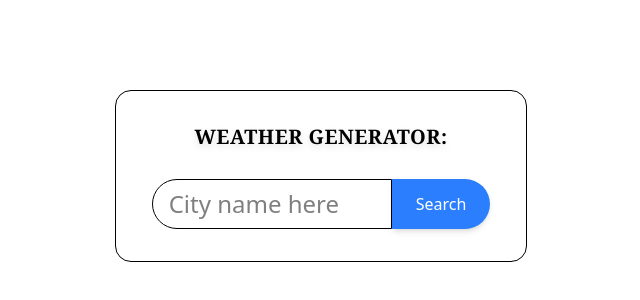
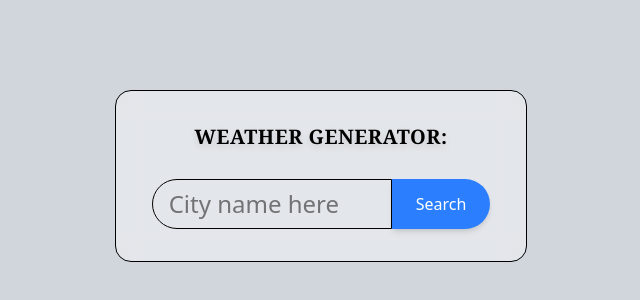
Before and after one commit to exeRik/Weatherapp, a React (Vite) app: page / in a window 1280 px wide. Shown: the part 224-524 px from the top of the page, without its empty margins (319-959 px from the left). Built offline with nearby package versions, Linux system fonts and the light colour scheme.

Commit message:
final chnages

```diff
--- a/src/components/Weatherr.jsx
+++ b/src/components/Weatherr.jsx
@@ -46,14 +46,14 @@ const Weatherr = () => {
   };
 
 const chooseBgClass = () => {
-  if (!data || !data.current || !data.current.condition) return "g-gradient-to-t from-gray-100 via-gray-400 to-gray-100";
+  if (!data || !data.current || !data.current.condition) return "bg-gray-300";
 
   const condition = data.current.condition.text.toLowerCase();
 
   if (condition.includes("sun")) return "bg-gradient-to-t from-yellow-200 via-orange-300 to-yellow-200";
   if (condition.includes("partly") && condition.includes("cloud")) return "bg-gradient-to-t from-gray-100 via-yellow-200 to-gray-400";
   if (condition.includes("rain")) return "bg-gradient-to-t from-blue-100 via-blue-400 to-blue-100";
-  if (condition.includes("cloud")) return "bg-gradient-to-t from-gray-200 via-gray-500 to-gray-100";
+  if (condition.includes("cloud")) return "bg-gradient-to-t from-gray-00 via-gray-500 to-gray-100";
 
   return "bg-gradient-to-t from-gray-200 via-gray-400 to-gray-100";
 };
```
